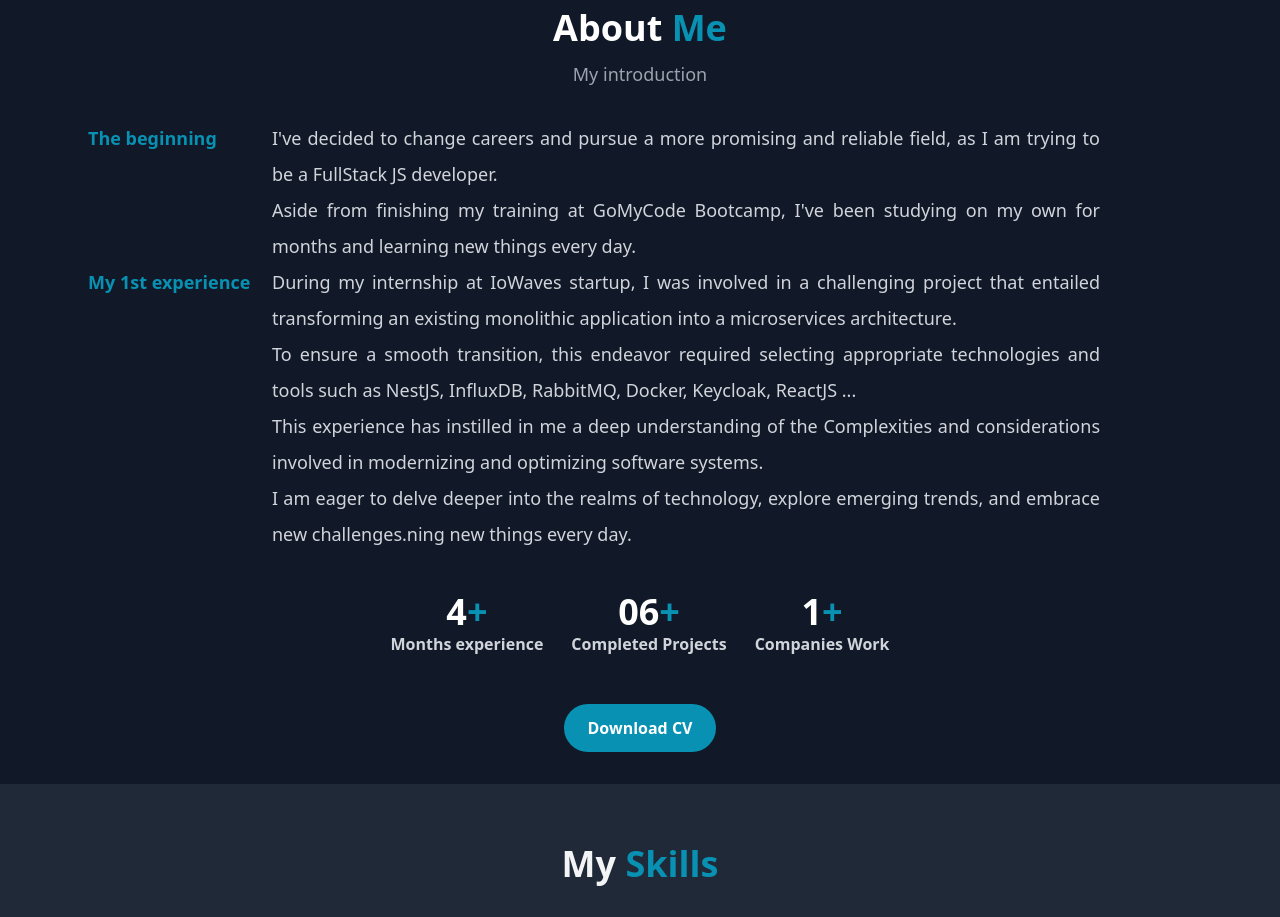
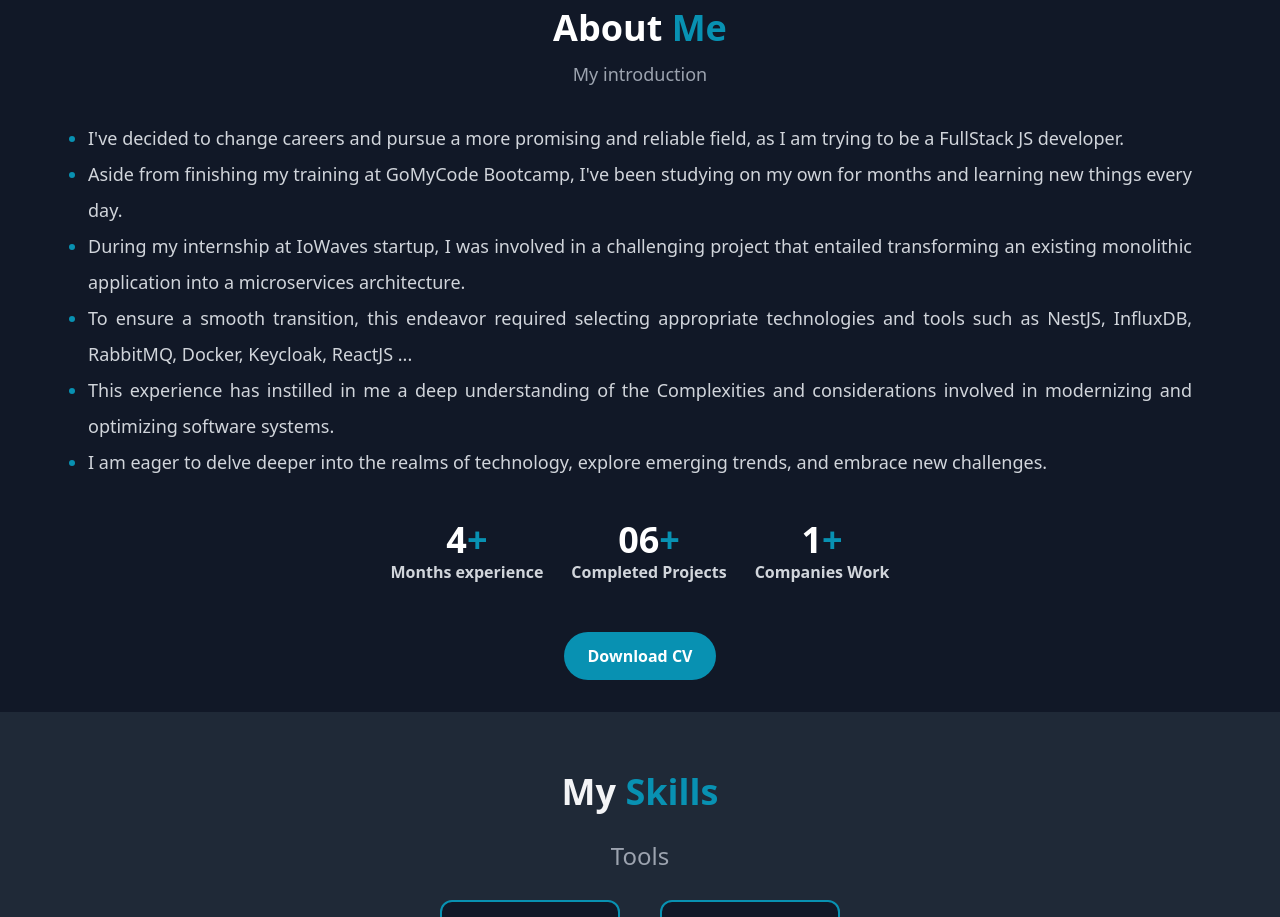
Before and after one commit to hamzabelakri/PortFolio, a React (Create React App) app in the folder client/: page / in a window 1280 px wide. Shown: the part 800-1717 px from the top of the page. Built offline with nearby package versions, Linux system fonts and the light colour scheme.

Commit message:
add list marks

```diff
--- a/client/src/components/About.js
+++ b/client/src/components/About.js
@@ -18,41 +18,40 @@ function About() {
         <div className="flex md:flex-row flex-col-reverse items-center md:gap-6 gap-12 px-10 max-w-7xl mx-auto">
           <div className="p-2 md:mx-10">
             <div className="text-gray-300 my-3 ">
-              <div className="flex justify-normal">
-                <p className="font-sans text-lg font-semibold text-justify leading-loose w-1/6 text-cyan-600 ">
-                  The beginning
-                </p>
-                <p className="font-sans text-lg font-normal text-justify leading-loose w-3/4">
-                  I've decided to change careers and pursue a more promising and
-                  reliable field, as I am trying to be a FullStack JS developer.
-                  <br />
+              <p className="font-sans text-lg font-normal text-justify leading-loose ">
+                <ul class="list-disc marker:text-cyan-600">
+                  <li>
+                    I've decided to change careers and pursue a more promising
+                    and reliable field, as I am trying to be a FullStack JS
+                    developer.
+                  </li>
+                  <li>
                     Aside from finishing my training at GoMyCode Bootcamp, I've
                     been studying on my own for months and learning new things
                     every day.
-                </p>
-              </div>
-
-              <div className="flex justify-normal">
-                <p className="font-sans text-lg font-semibold text-justify leading-loose w-1/6 text-cyan-600">
-                  My 1st experience
-                </p>
-                <p className="font-sans text-lg font-normal text-justify leading-loose w-3/4">
+                  </li>
+                  <li>
                     During my internship at IoWaves startup, I was involved in a
                     challenging project that entailed transforming an existing
                     monolithic application into a microservices architecture.
-                  <br />
+                  </li>
+                  <li>
                     To ensure a smooth transition, this endeavor required
                     selecting appropriate technologies and tools such as NestJS,
                     InfluxDB, RabbitMQ, Docker, Keycloak, ReactJS ...
-                  <br />
+                  </li>
+                  <li>
                     This experience has instilled in me a deep understanding of
                     the Complexities and considerations involved in modernizing
                     and optimizing software systems.
-                  <br />I am eager to delve deeper into the realms of
-                  technology, explore emerging trends, and embrace new
-                  challenges.ning new things every day.
+                  </li>
+                  <li>
+                    I am eager to delve deeper into the realms of technology,
+                    explore emerging trends, and embrace new challenges.
+                  </li>
+                </ul>
               </p>
-              </div>
+
               <div className="flex mt-10 items-center justify-center gap-7">
                 {info.map((content) => (
                   <div key={content.text}>
```
Lines whose indentation alone changed are shown as unchanged.
